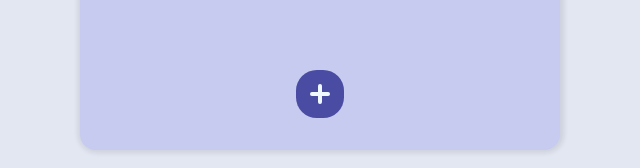
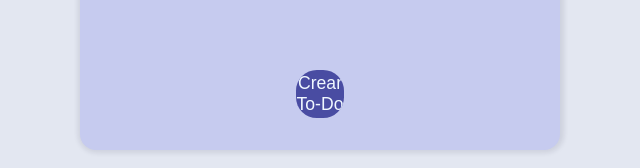
Before and after one commit to emazou/todo-app, a React (Create React App) app: page / in a window 1280 px wide. Shown: the part 610-778 px from the top of the page, without its empty margins (320-960 px from the left). Built offline with nearby package versions, Linux system fonts and the light colour scheme.

Commit message:
classname added

```diff
--- a/src/components/CreateTodoButton.js
+++ b/src/components/CreateTodoButton.js
@@ -1,18 +1,15 @@
 import React from 'react'
 import '../styles/CreateTodoButton.css'
 export default function CreateTodoButton(props) {
-    const onClickButton = ()=>{
+    const onClickButton = () => {
         props.setOpenModal(prevState => !prevState)
     }
     return (
-        <>
-            <button
-                className="CreateTodoButton CreateTodoButton-add-btn"
-                onClick={onClickButton}
-            >
-                <div className="CreateTodoButton-add-icon"></div>
-                <div className="CreateTodoButton-btn-txt">Agregar tarea</div>
-            </button>
-        </>
+        <button
+            className="CreateTodoButton"
+            onClick={onClickButton}
+        >
+            Crear To-Do
+        </button>
     )
 }
```
